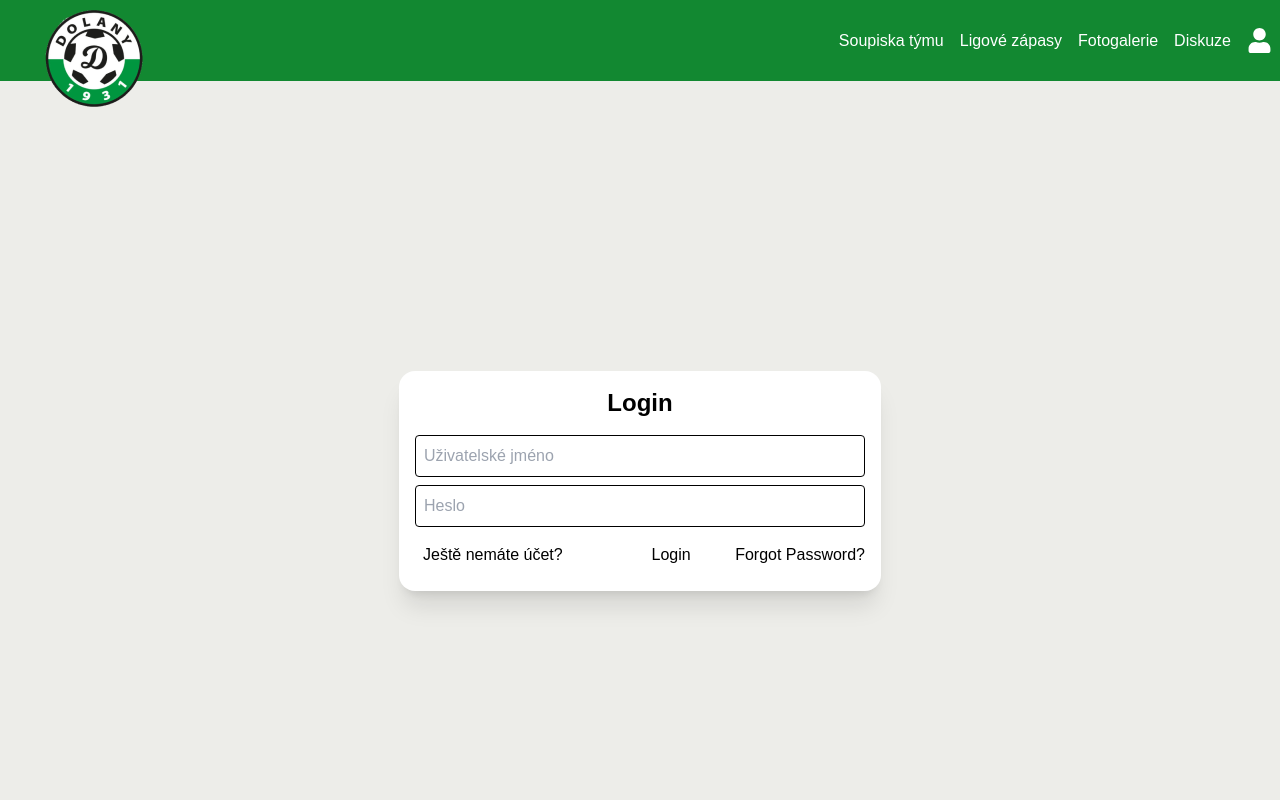
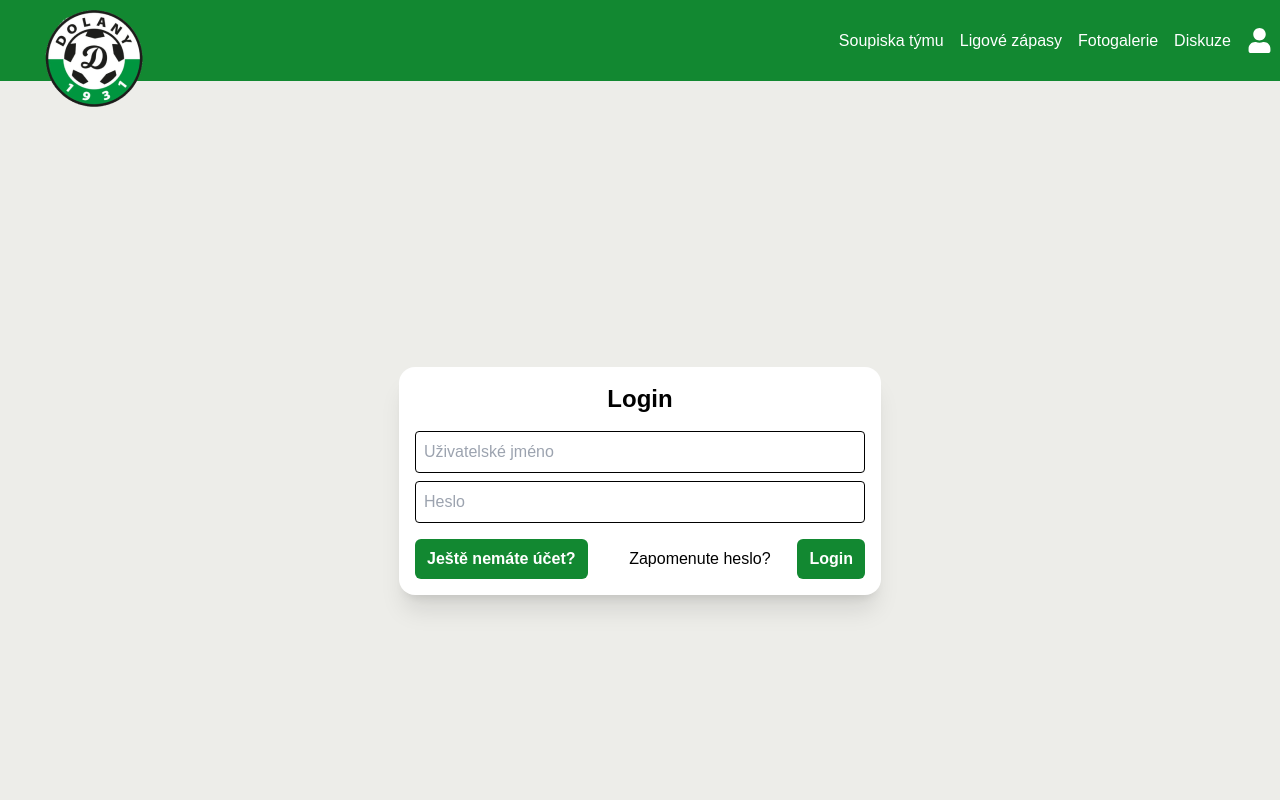
Before and after one commit to Danny-Benny/SK-Dolany, a React (Create React App) app in the folder client/: page /login in a window 1280 px wide. Shown: the top 800 px of the page. Built offline with nearby package versions, Linux system fonts and the light colour scheme.

Commit message:
[task] edit buttons

```diff
--- a/client/src/components/auth/Login.tsx
+++ b/client/src/components/auth/Login.tsx
@@ -64,18 +64,23 @@
           <div className="flex justify-between">
             <button
               onClick={() => navigate("/register")}
-              className="text-black p-2 rounded"
+              className="mt-2 font-bold py-2 px-3 rounded-md bg-mygreen text-white hover:bg-mygreen2 transition duration-300"
             >
               Ještě nemáte účet?
             </button>
             <div></div>
-            <button onClick={handleLogin} className=" text-black p-2 rounded">
-              Login
+            <button onClick={() => setShowModal(true)} className="mt-2 px-3">
+              Zapomenute heslo?
             </button>
-            <button onClick={() => setShowModal(true)}>Forgot Password?</button>
             {showModal && (
               <ForgotPasswordModal onClose={() => setShowModal(false)} />
             )}
+            <button
+              onClick={handleLogin}
+              className="mt-2 font-bold py-2 px-3 rounded-md bg-mygreen text-white hover:bg-mygreen2 transition duration-300"
+            >
+              Login
+            </button>
           </div>
         </div>
       </div>
--- a/client/src/components/auth/Register.tsx
+++ b/client/src/components/auth/Register.tsx
@@ -121,12 +121,15 @@
           <div className="flex justify-between">
             <button
               onClick={() => navigate("/login")}
-              className="text-black p-2 rounded"
+              className="mt-2 font-bold py-2 px-3 rounded-md bg-mygreen text-white hover:bg-mygreen2 transition duration-300"
             >
               Už mám účet
             </button>
             <div></div>
-            <button onClick={handleRegister} className="text-black p-2 rounded">
+            <button
+              onClick={handleRegister}
+              className="mt-2 font-bold py-2 px-3 rounded-md bg-mygreen text-white hover:bg-mygreen2 transition duration-300"
+            >
               Registrace
             </button>
           </div>
```
